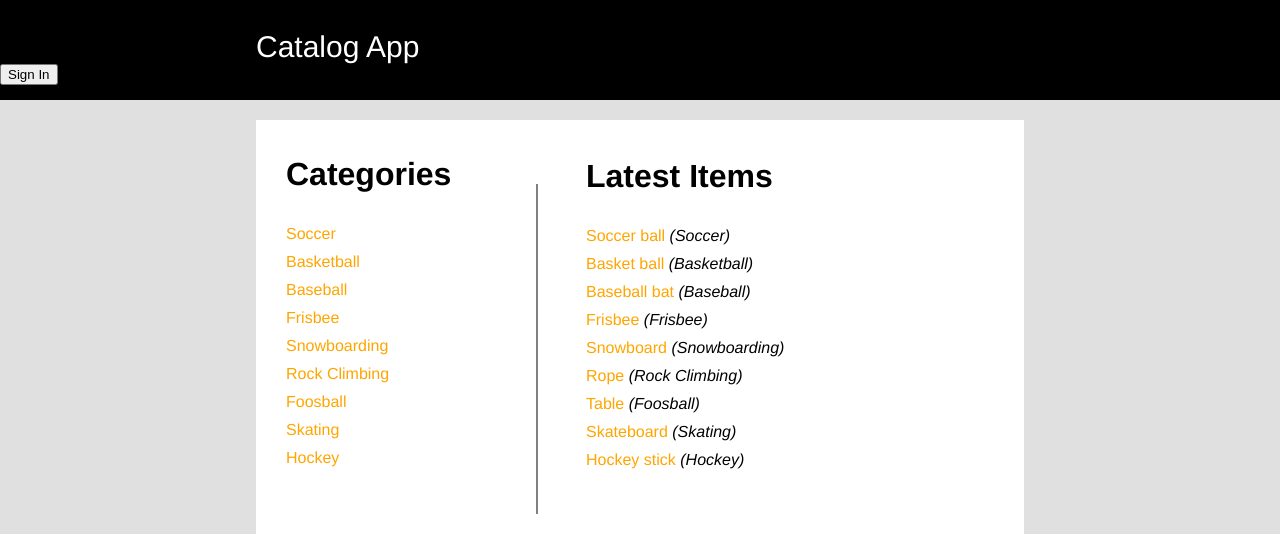
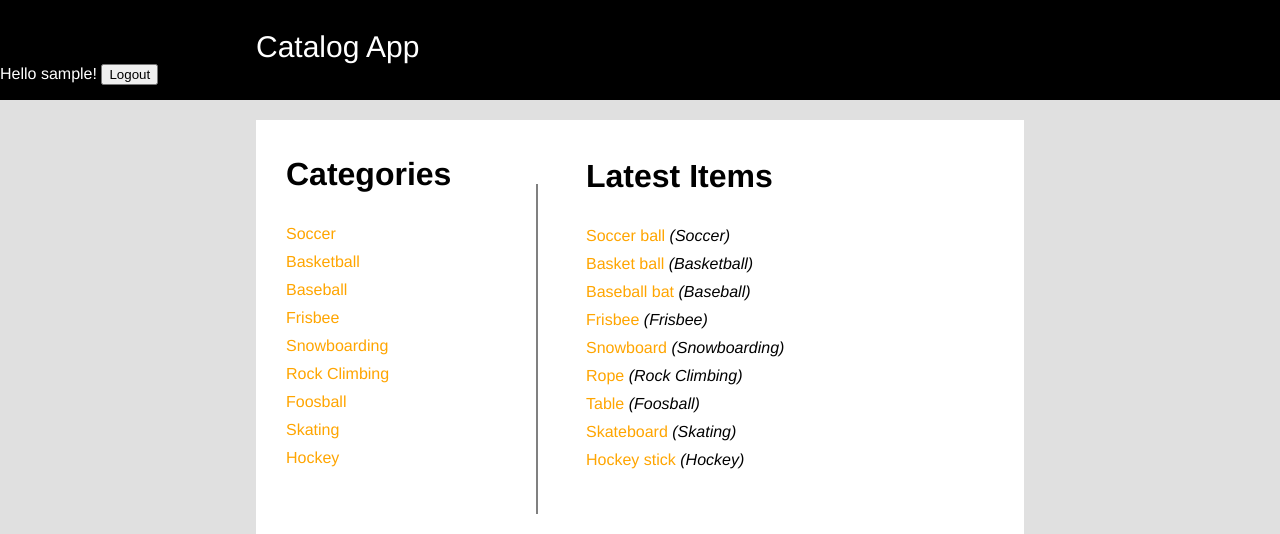
Before and after one commit to arickuter/item-catalog, a Flask app: page / in a window 1280 px wide. Shown: the top 534 px of the page. Run offline with Flask 2, Linux system fonts and the light colour scheme; the visitor is signed in with stand-in values (Sample User, id 1); data comes from the database, SQL or seed files in the repository; some libraries are stand-ins or nearby versions.

Commit message:
feat: Sign in and sign out button

```diff
--- a/templates/home.html
+++ b/templates/home.html
@@ -23,9 +23,16 @@
 
   <header>
     <p class='mainHeader'>Catalog App</p>
-    <a href="/login">
-    <button>Sign In</button>
-    </a>
+    {% if loggedIn==False %}
+      <a href="/login">
+      <button>Sign In</button>
+      </a>
+    {% else %}
+      <span> Hello {{userUsername}}!</span>
+      <a href="/gdisconnect">
+      <button>Logout</button>
+      </a>
+    {% endif %}
 
   </header>
 
```
